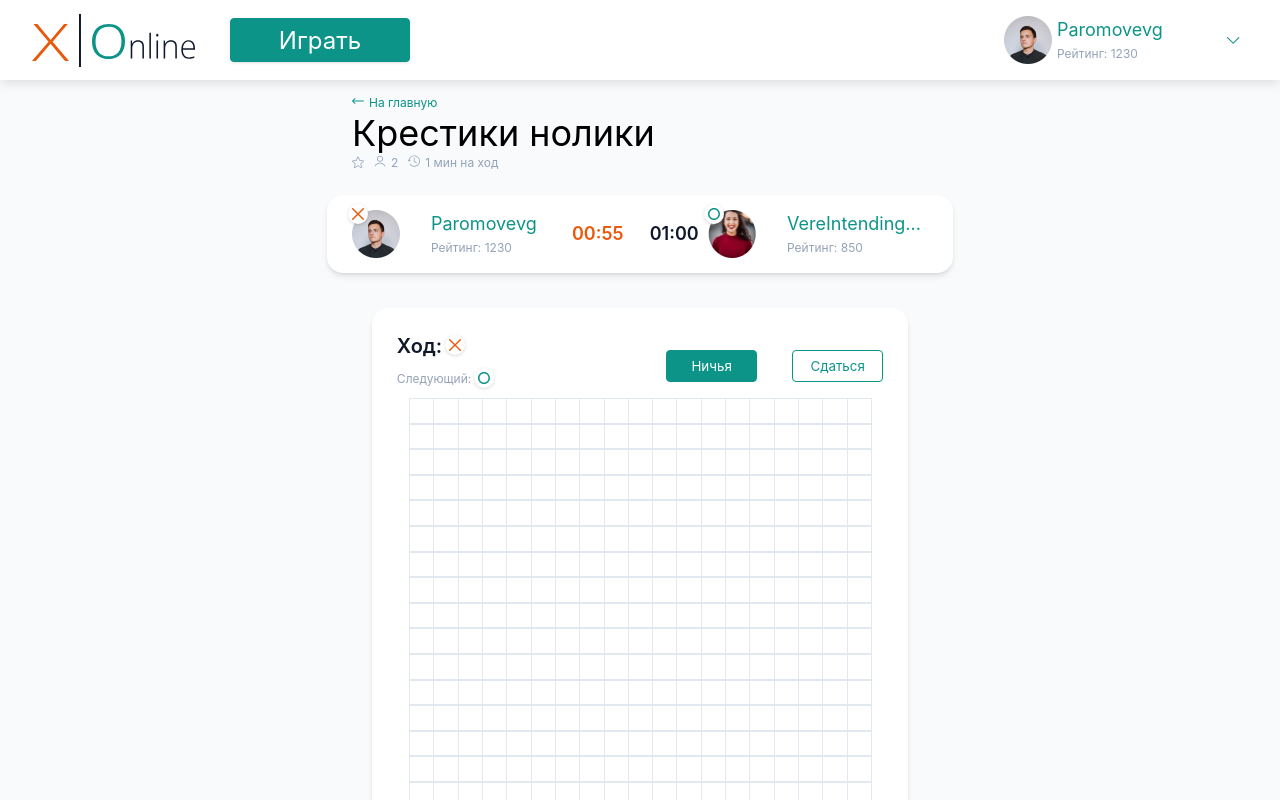
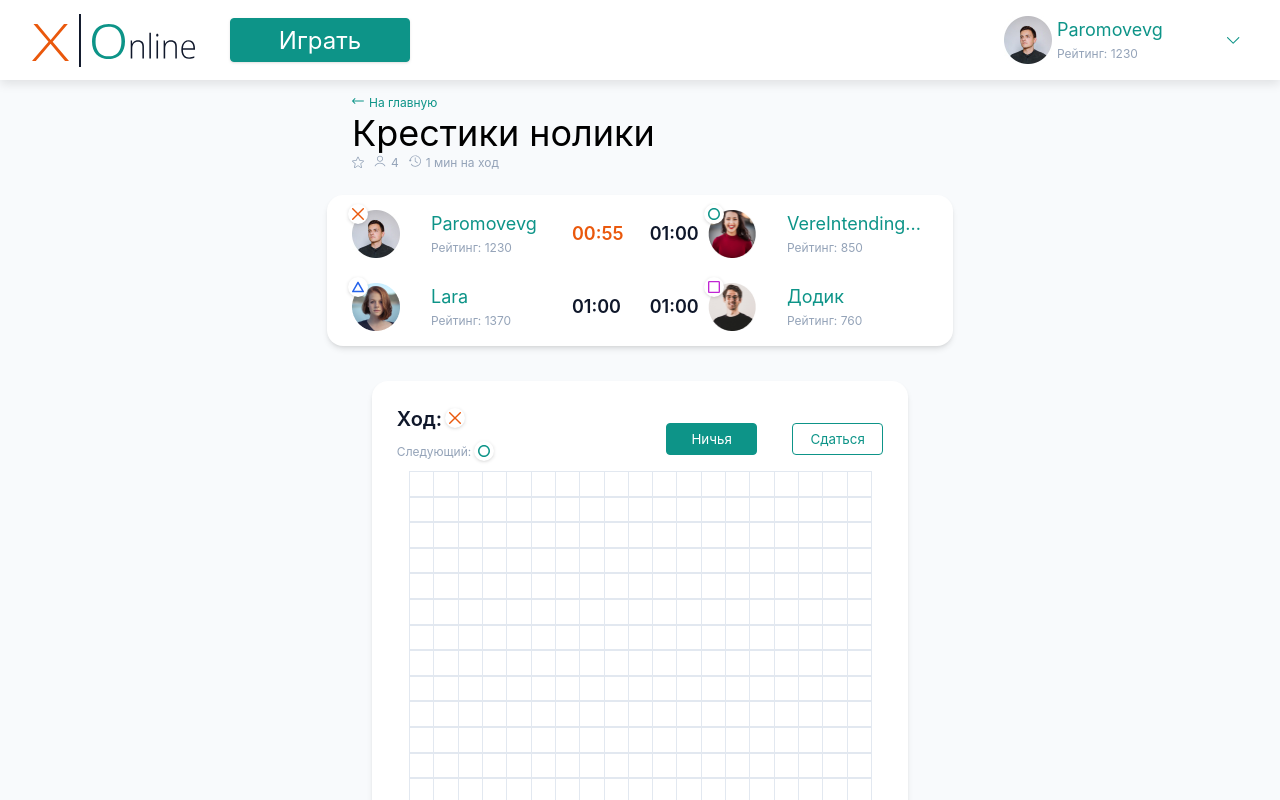
Before and after one commit to tRy-HaRd-tgn/03-react, a React (Create React App) app: page /test in a window 1280 px wide. Shown: the top 800 px of the page. Built offline with nearby package versions, Linux system fonts and the light colour scheme.

Commit message:
feat: stop time when someone win feat: disable gamefield when someone win

```diff
--- a/src/components/game/useGameState.jsx
+++ b/src/components/game/useGameState.jsx
@@ -1,5 +1,5 @@
 import { useState } from "react";
-import {gameSymbols, moveOrder, moveOrderSec } from "./constants";
+import { gameSymbols, moveOrder, moveOrderSec } from "./constants";
 import computeWinner from "./model";
 import GameSymbol from "./GameSymbol";
 // sequenceSize = 5 - количество символов для победы
@@ -8,6 +8,7 @@ export default function UseGameState({ playersCount, ...props }) {
   const [cells, setCells] = useState(() => new Array(19 * 19).fill(null));
   const [currentMove, setCurrentMove] = useState(gameSymbols.Cross);
   const nextMove = getNextMove();
+  const [playersTimeOver,setPLayerTimeOver] = useState([])
   function makeTurn(index) {
     let mas = cells;
     if (mas[index] === null) {
@@ -15,6 +16,9 @@ export default function UseGameState({ playersCount, ...props }) {
       setCells(mas);
       setCurrentMove(nextMove);
     }
+  }
+  const handleTimeOver= () => {
+
   }
 
   function getNextMove() {
@@ -27,7 +31,7 @@ export default function UseGameState({ playersCount, ...props }) {
       return moveOrderSec[nextMoveIndex] ?? moveOrderSec[0];
     }
   }
-  const winnerSequnce = computeWinner(cells)
+  const winnerSequnce = computeWinner(cells);
   return {
     cells,
     setCells,
@@ -39,5 +43,4 @@ export default function UseGameState({ playersCount, ...props }) {
     winnerSequnce,
     computeWinner,
   };
-
 }
--- a/src/pages/index.jsx
+++ b/src/pages/index.jsx
@@ -6,7 +6,7 @@ import GameField from "../components/game/GameField";
 import useGameState from "../components/game/useGameState";
 import { useState } from "react";
 export default function HomePage() {
-  const [playersCount] = useState(2);
+  const [playersCount] = useState(4);
   const {
     cells,
     setCells,
@@ -23,7 +23,11 @@ export default function HomePage() {
       <MyHeader />
       <main className="menu">
         <GameTitle playersCount={playersCount} />
-        <GameInfo currentMove={currentMove} playersCount={playersCount} isWinner={!!winnerSequnce}/>
+        <GameInfo
+          currentMove={currentMove}
+          playersCount={playersCount}
+          isWinner={!!winnerSequnce}
+        />
         <GameField
           currentMove={currentMove}
           nextMove={nextMove}
```
